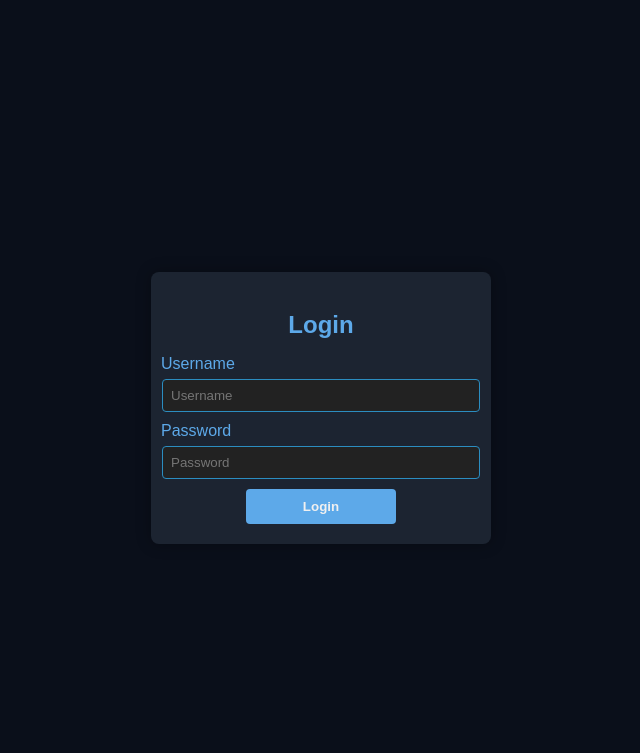
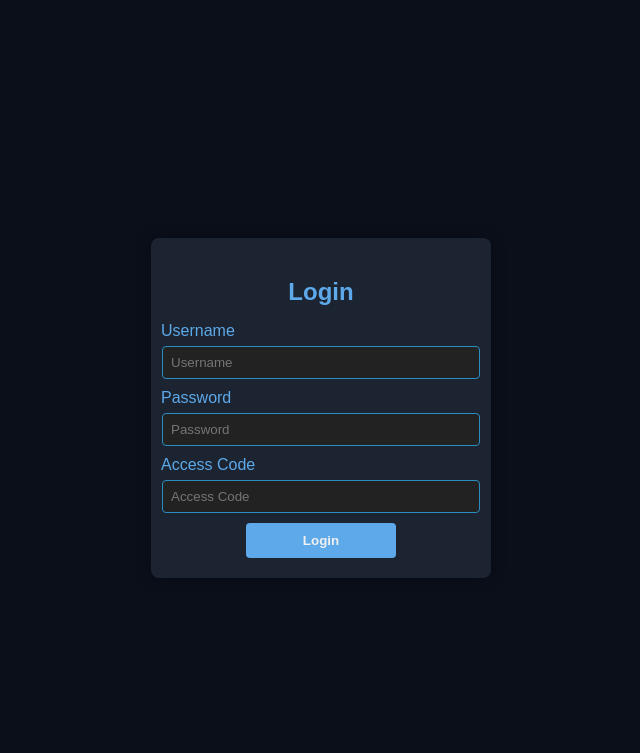
Before and after one commit to csimp-404/ArkHive_Project_Arkham, a Flask app: page /login in a window 1280 px wide. Shown: the top 753 px of the page, without its empty margins (319-959 px from the left). Run offline with Flask 3, Linux system fonts and the light colour scheme; some libraries are stand-ins or nearby versions.

Commit message:
4-factor authentication

```diff
--- a/backend/main.py
+++ b/backend/main.py
@@ -7,7 +7,7 @@
 templates = Jinja2Templates(directory="../frontend/templates")
 
 
-from sqlalchemy import create_engine, desc
+from sqlalchemy import create_engine, desc, Column, String
 from sqlalchemy.orm import Session
 
 from db_model import Base, Users, Messages
@@ -32,7 +32,7 @@
 #endregion
 
 #region DB Connection
-engine = create_engine("sqlite:///./backend/Arkham_DB.db")
+engine = create_engine("sqlite:///Arkham_DB.db")
 Base.metadata.create_all(engine)
 
 def get_db():
--- a/frontend/app.py
+++ b/frontend/app.py
@@ -15,6 +15,8 @@
 app.secret_key = os.urandom(20)
 app.config["SQLALCHEMY_DATABASE_URI"] = "sqlite:///./backend/Arkham.db"
 app.config["SQLALCHEMY_TRACK_MODIFICATIONS"] = False
+
+ACCESS_CODE="GCPD2025"
 
 FASTAPI_URL = "http://127.0.0.1:8000"
 
@@ -37,6 +39,9 @@
         if not recaptcha_result.get('success'):
             return render_template("login.html", error="reCAPTCHA verification failed.")
 
+        access_code = request.form['access_code']
+        if access_code != ACCESS_CODE:
+            return render_template("login.html", error="Invalid access code.")
 
         try:
             response = requests.post(f"{FASTAPI_URL}/login", json={
--- a/frontend/templates/login.html
+++ b/frontend/templates/login.html
@@ -19,6 +19,8 @@
             <input type="password" id="pass" name="password" placeholder="Password" required>
 
             <div class="g-recaptcha" data-sitekey="6Lek7CkrAAAAAM6yPtpJQ40DQJG8LgL4Y0waxr8X"></div>
+            <label for="access_code">Access Code</label>
+            <input type="text" id="access_code" name="access_code" placeholder="Access Code" required>
 
             <button type="submit">Login</button>
         </form>
```
